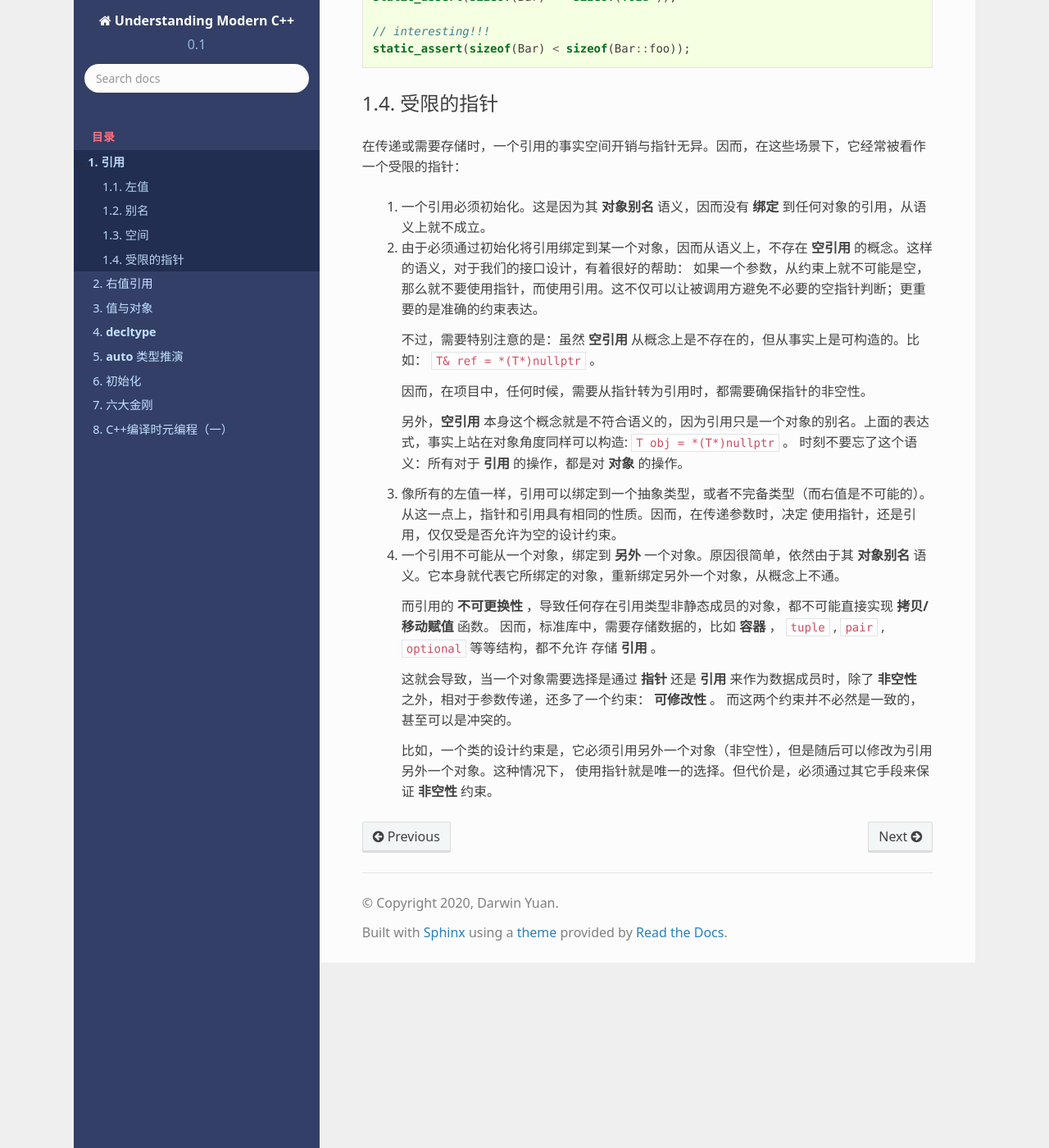
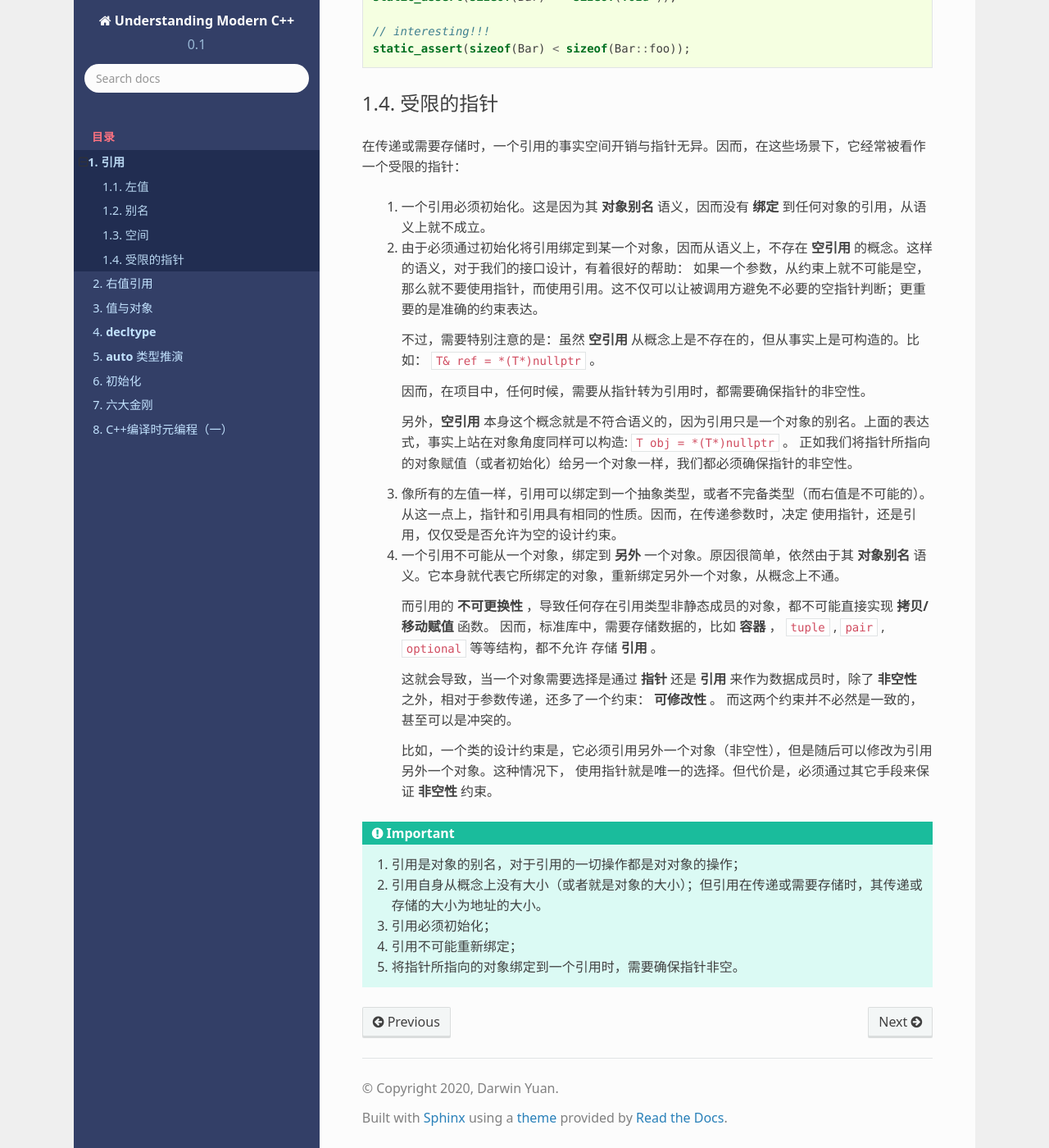
Before and after one commit to godsme/understand_modern_cpp, a Sphinx documentation site: the page built from docs/source/reference.rst, in a window 1280 px wide and 1400 px high, scrolled down 2065 px. Shown: the whole window at 82% size. Built offline with Sphinx 7.4.7 and the Read the Docs theme 2.0.0, drawn with Linux system fonts in a browser that asks for light colours; formulas are drawn with MathJax 3.

Commit message:
removed idea

```diff
--- a/docs/source/reference.rst
+++ b/docs/source/reference.rst
@@ -100,7 +100,7 @@
     因而，在项目中，任何时候，需要从指针转为引用时，都需要确保指针的非空性。
 
     另外，**空引用** 本身这个概念就是不符合语义的，因为引用只是一个对象的别名。上面的表达式，事实上站在对象角度同样可以构造: ``T obj = *(T*)nullptr`` 。
-    时刻不要忘了这个语义：所有对于 **引用** 的操作，都是对 **对象** 的操作。
+    正如我们将指针所指向的对象赋值（或者初始化）给另一个对象一样，我们都必须确保指针的非空性。
 
  3. 像所有的左值一样，引用可以绑定到一个抽象类型，或者不完备类型（而右值是不可能的）。从这一点上，指针和引用具有相同的性质。因而，在传递参数时，决定
     使用指针，还是引用，仅仅受是否允许为空的设计约束。
@@ -116,3 +116,11 @@
 
     比如，一个类的设计约束是，它必须引用另外一个对象（非空性），但是随后可以修改为引用另外一个对象。这种情况下，
     使用指针就是唯一的选择。但代价是，必须通过其它手段来保证 **非空性** 约束。
+
+.. important::
+
+   1. 引用是对象的别名，对于引用的一切操作都是对对象的操作；
+   2. 引用自身从概念上没有大小（或者就是对象的大小）；但引用在传递或需要存储时，其传递或存储的大小为地址的大小。
+   3. 引用必须初始化；
+   4. 引用不可能重新绑定；
+   5. 将指针所指向的对象绑定到一个引用时，需要确保指针非空。
```
